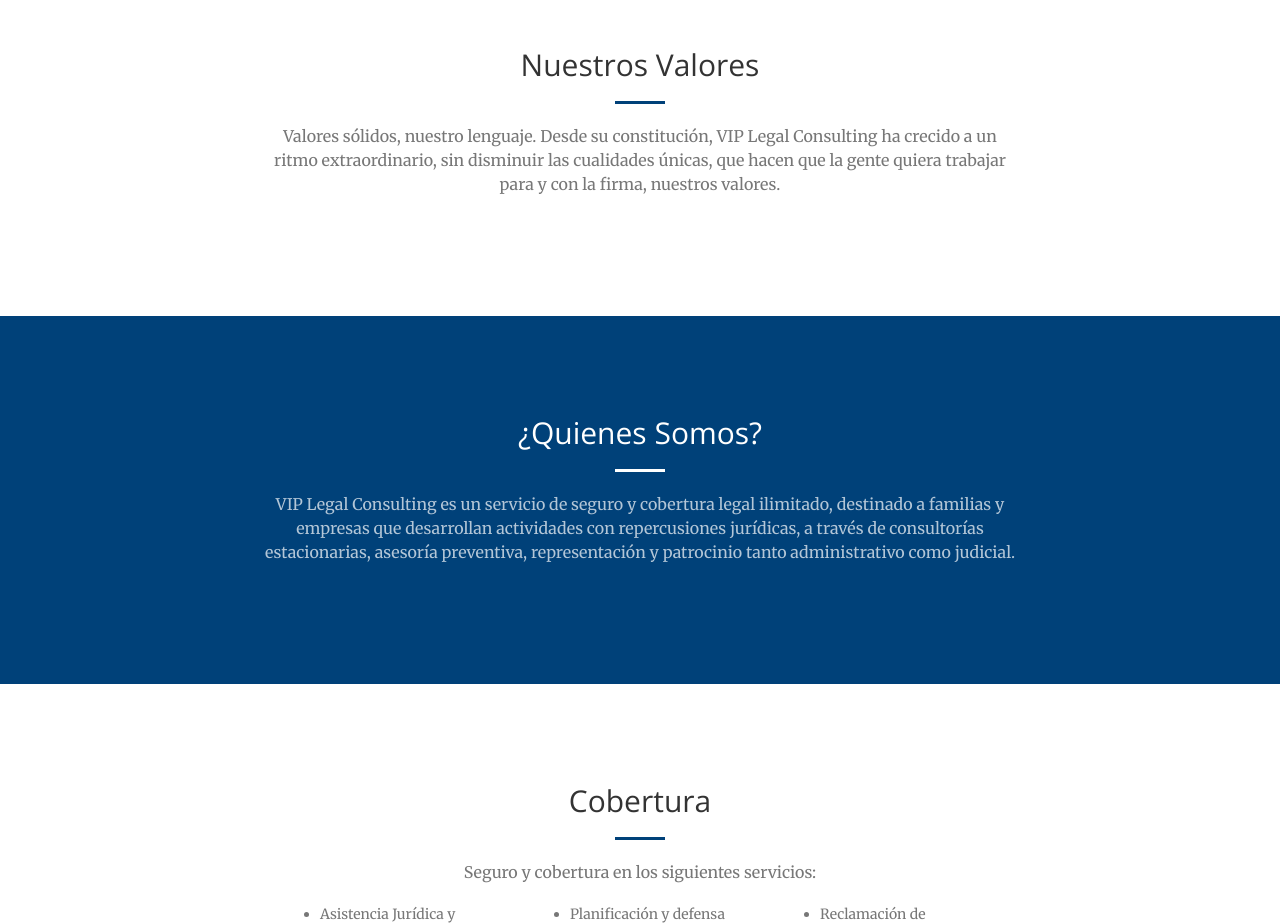
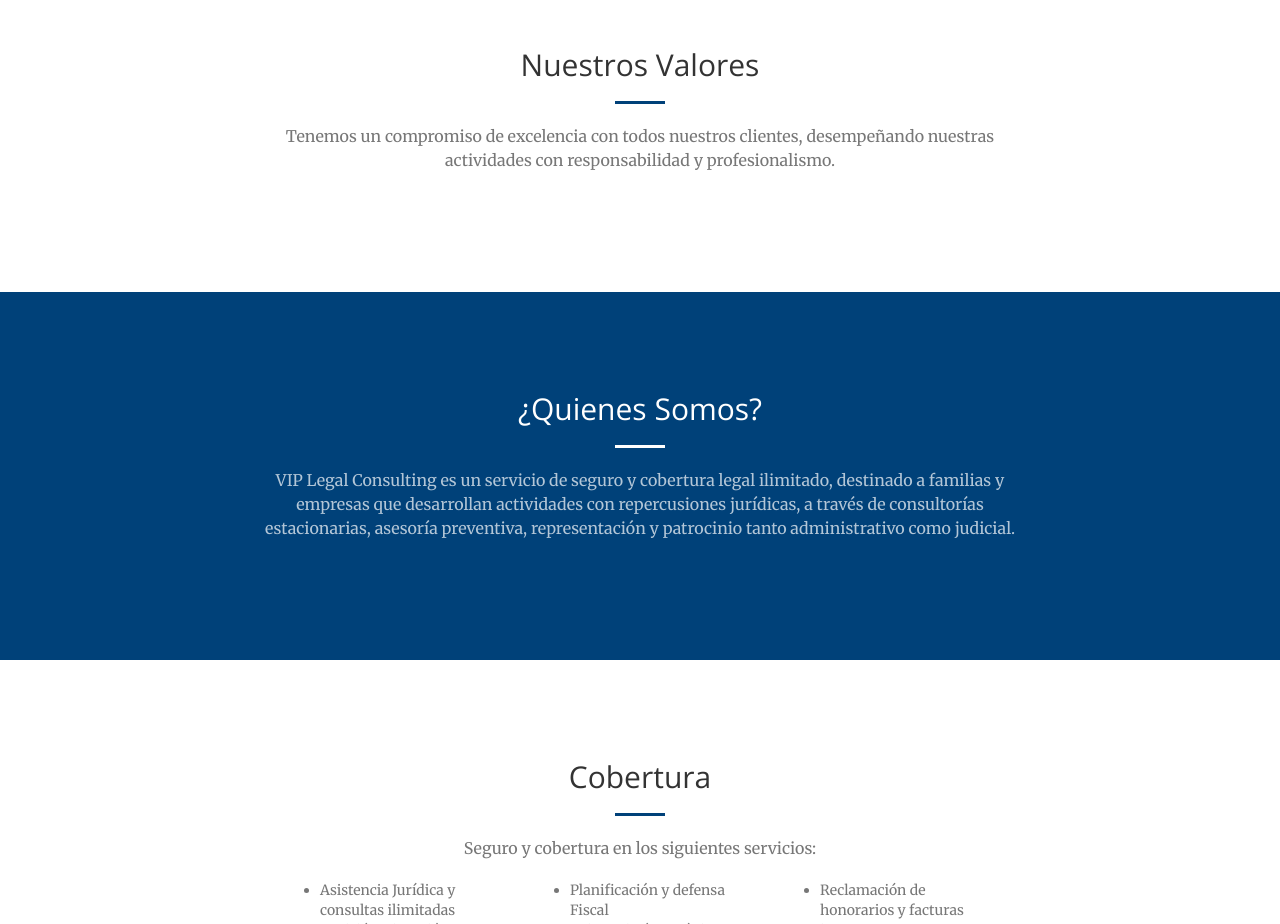
Before and after one commit to Jorgewlf88/Proyecto-337, a website: page index.html in a window 1280 px wide. Shown: the part 1220-2144 px from the top of the page. Drawn offline with nearby package versions, Linux system fonts and the light colour scheme.

Commit message:
Edicion en seccion Valores

```diff
--- a/index.html
+++ b/index.html
@@ -104,7 +104,7 @@
 					<h2 class="section-heading">
 						Nuestros Valores</h2>
 					<hr class="primary">
-					<p class="text-muted">Valores sólidos, nuestro lenguaje. Desde su constitución, VIP Legal Consulting ha crecido a un ritmo extraordinario, sin disminuir las cualidades únicas, que hacen que la gente quiera trabajar para y con la firma, nuestros valores.</p>
+					<p class="text-muted">Tenemos un compromiso de excelencia con todos nuestros clientes, desempeñando nuestras actividades con responsabilidad y profesionalismo.</p>
 				</div>
 			</div>
 		</div>
```
